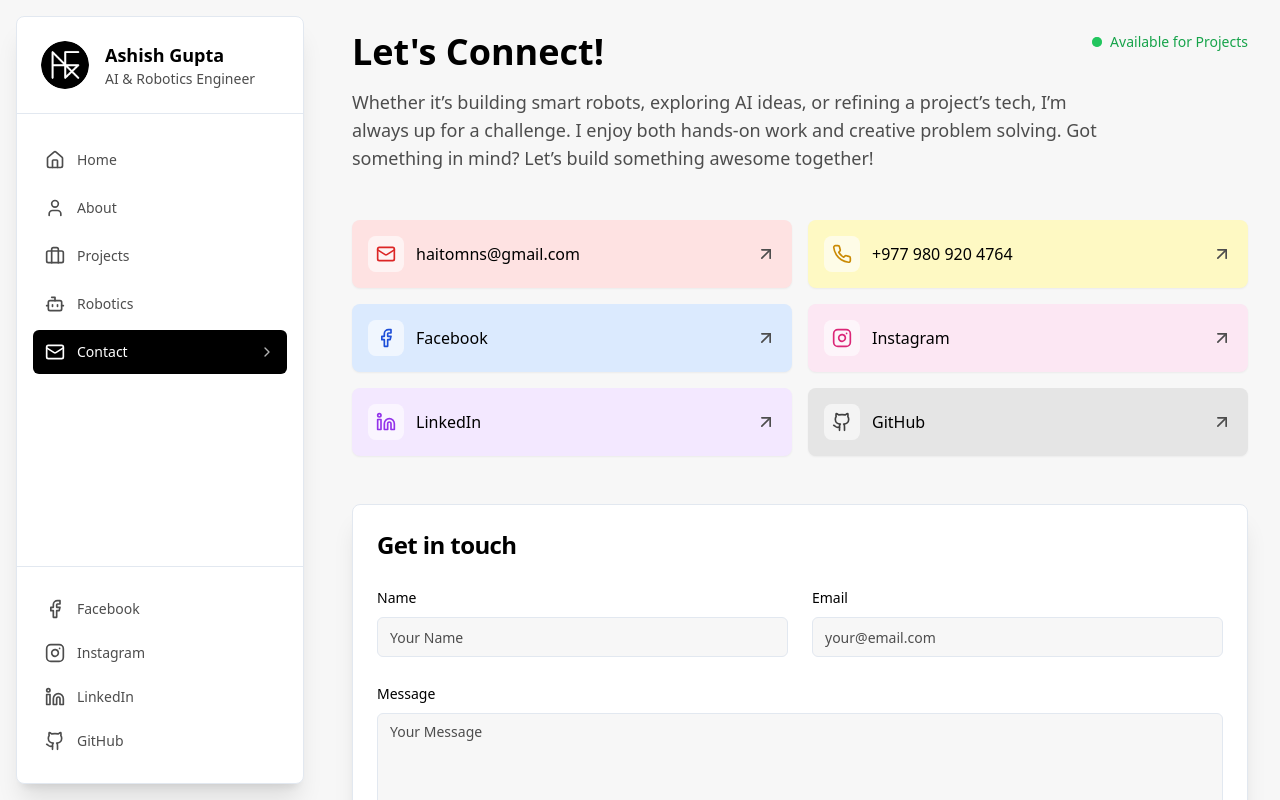
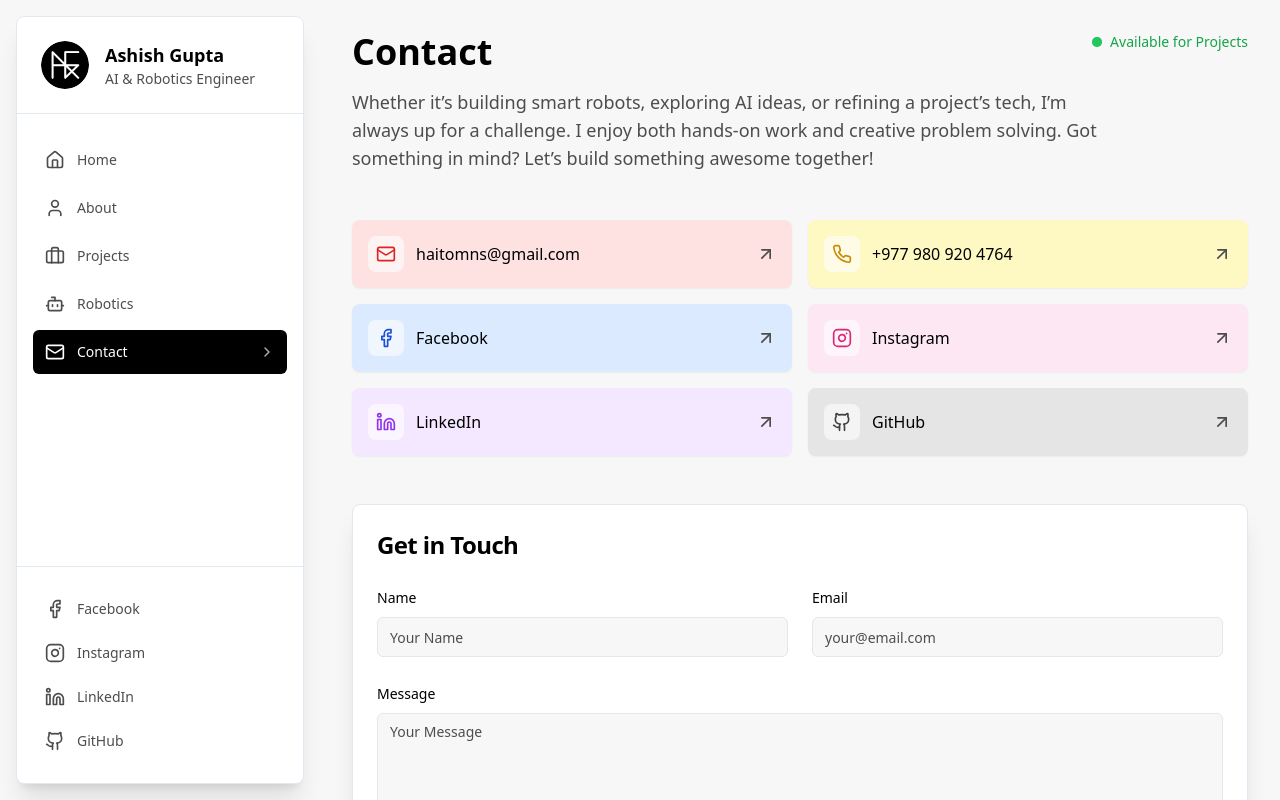
Before and after one commit to haitomnsg/haitomnsPortfolio, a React app: page /contact in a window 1280 px wide. Shown: the top 800 px of the page. Built offline with nearby package versions, Linux system fonts and the light colour scheme; the HTML template or start-up script is replaced by a standard one; a web font is replaced by a local one.

Commit message:
Update the Page titles

```diff
--- a/src/components/Footer.tsx
+++ b/src/components/Footer.tsx
@@ -10,7 +10,7 @@ const Footer = () => {
         <div className="flex flex-col md:flex-row items-center justify-center md:justify-start space-y-3 md:space-y-0 md:space-x-3 text-xs text-muted-foreground">
           {/* Copyright */}
           <p className="text-center md:text-left">
-            © Copyright <span className="font-bold">{currentYear}</span> by Haitomns G
+            © Copyright <span className="font-bold">{currentYear}</span> by Ashish Gupta
           </p>
 
           {/* Separator for desktop */}
--- a/src/pages/About.tsx
+++ b/src/pages/About.tsx
@@ -124,7 +124,7 @@ const About = () => {
   return (
     <div className="space-y-10">
       <section>
-        <h1 className="text-4xl font-semibold mb-4 text-left text-foreground">About Me</h1>
+        <h1 className="text-4xl font-semibold mb-4 text-left text-foreground">About</h1>
         <p className="text-lg text-muted-foreground max-w-4xl text-left">
           {introText}
         </p>
--- a/src/pages/Contact.tsx
+++ b/src/pages/Contact.tsx
@@ -112,7 +112,7 @@ const Contact = () => {
       {/* Header Section */}
       <section>
         <div className="flex flex-col md:flex-row md:justify-between md:items-start mb-4">
-          <h1 className="text-4xl font-semibold text-foreground">Let's Connect!</h1>
+          <h1 className="text-4xl font-semibold text-foreground">Contact</h1>
           {/* Desktop Status Indicator - Removed pill background */}
           <div className="hidden md:flex items-center space-x-2 text-sm text-green-600"> {/* Removed bg-green-100 px-3 py-1 rounded-full */}
             <span className="relative flex h-2.5 w-2.5">
@@ -153,7 +153,7 @@ const Contact = () => {
       <section>
         <Card className="shadow-xl">
           <CardHeader>
-            <CardTitle className="text-2xl font-semibold text-foreground">Get in touch</CardTitle>
+            <CardTitle className="text-2xl font-semibold text-foreground">Get in Touch</CardTitle>
           </CardHeader>
           <CardContent>
             <Form {...form}>
```
